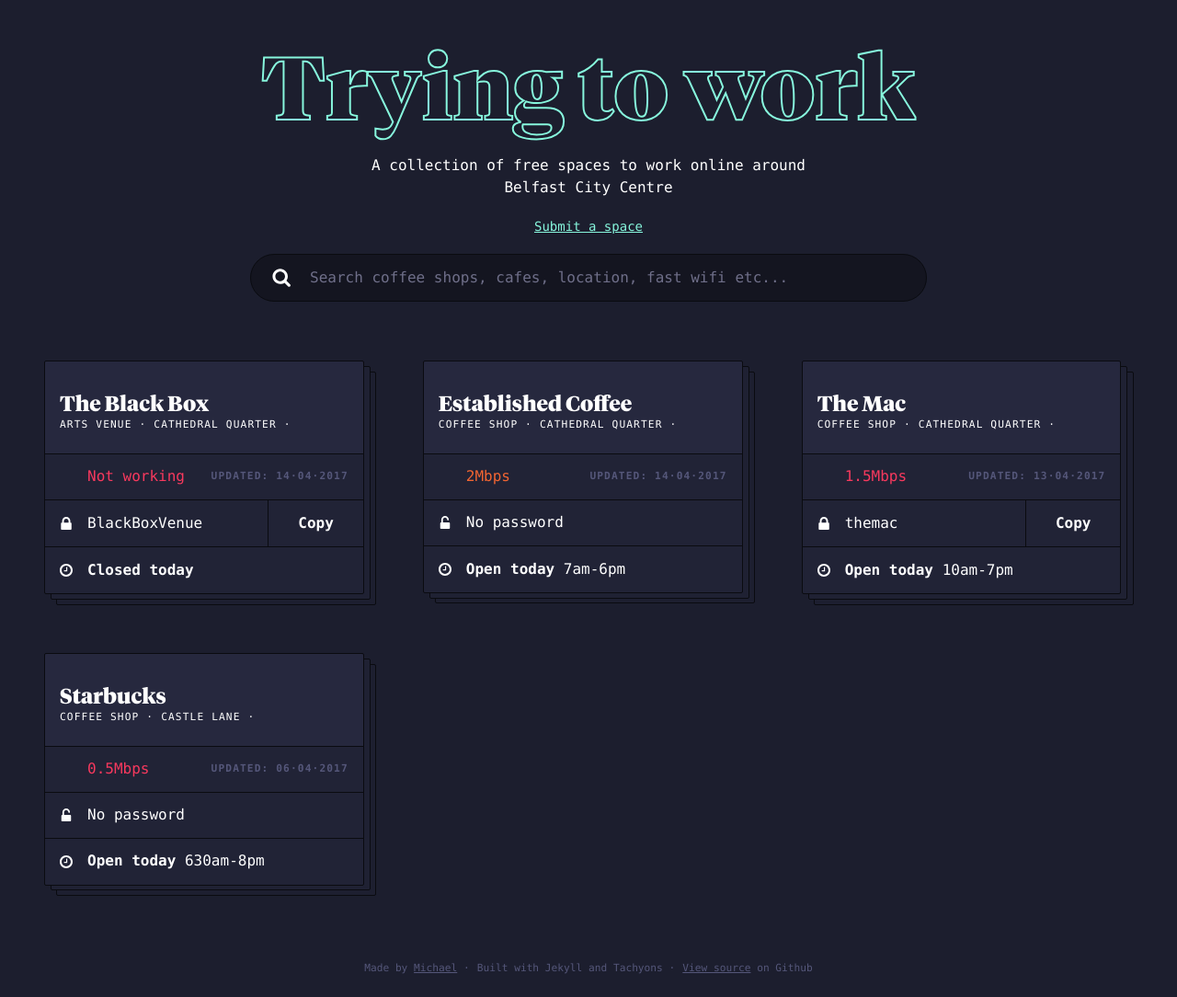
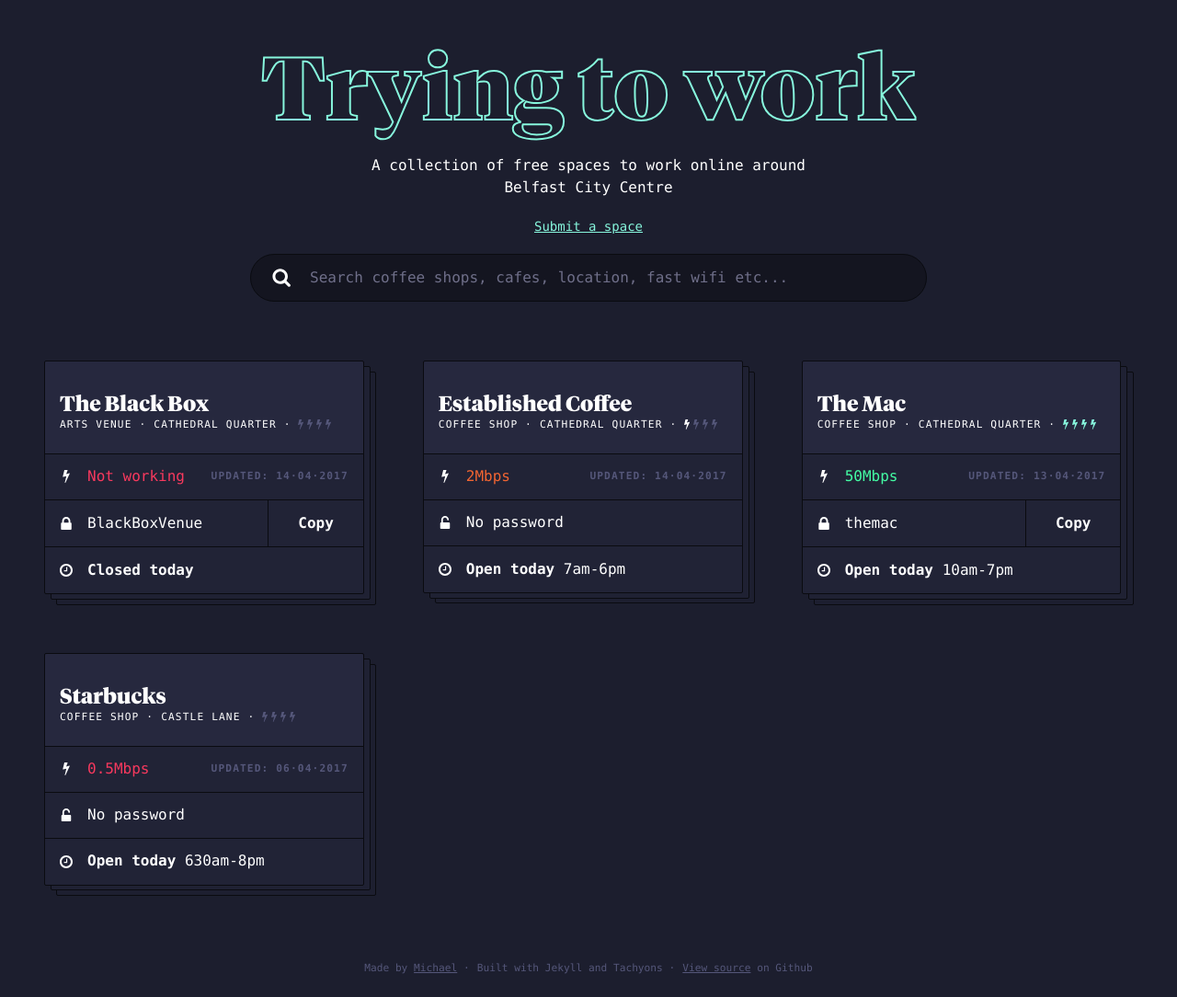
Before and after one commit to mckeever02/tryingtowork, a Jekyll site: the page built from index.html, in a window 1280 px wide. Shown: the whole page at 92% size. Built offline with Jekyll 4.4.1, drawn with Linux system fonts in a browser that asks for light colours; Markdown is read by kramdown in place of the engine named in the settings.

Commit message:
Rejig the rating system to use only speed

```diff
--- a/_includes/rating-system.html
+++ b/_includes/rating-system.html
@@ -1,11 +1,12 @@
-{% if space.rating >= 1 %}
-<svg class="icon icon-sm icon-sm-list v-mid">
-{%else%}
-<svg class="icon icon-sm icon-sm-list washed-blue v-mid">
-{%endif%}
+
+{% if space.speed >= 50 %}
+  {% for i in (1..4) %}
+  <svg class="icon light-green icon-sm icon-sm-list v-mid">
     <use xlink:href="#icon-bolt"></use>
   </svg>
-{% if space.rating >= 2 %}
+  {% endfor %}
+{%else%}
+  {% if space.speed >= 1 %}
   <svg class="icon icon-sm icon-sm-list v-mid">
   {%else%}
   <svg class="icon icon-sm icon-sm-list washed-blue v-mid">
@@ -13,17 +14,27 @@
     <use xlink:href="#icon-bolt"></use>
   </svg>
 
-{% if space.rating >= 3 %}
+  {% if space.speed >= 3 %}
   <svg class="icon icon-sm icon-sm-list v-mid">
   {%else%}
   <svg class="icon icon-sm icon-sm-list washed-blue v-mid">
   {%endif%}
     <use xlink:href="#icon-bolt"></use>
   </svg>
-{% if space.rating >= 4 %}
+
+  {% if space.speed >= 10 %}
   <svg class="icon icon-sm icon-sm-list v-mid">
   {%else%}
   <svg class="icon icon-sm icon-sm-list washed-blue v-mid">
   {%endif%}
     <use xlink:href="#icon-bolt"></use>
   </svg>
+
+  {% if space.speed >= 20 %}
+  <svg class="icon icon-sm icon-sm-list v-mid">
+  {%else%}
+  <svg class="icon icon-sm icon-sm-list washed-blue v-mid">
+  {%endif%}
+    <use xlink:href="#icon-bolt"></use>
+  </svg>
+{%endif%}
--- a/index.html
+++ b/index.html
@@ -29,14 +29,16 @@
             <svg class="icon icon-md v-mid pr3">
               <use xlink:href="#icon-bolt"></use>
             </svg>
-            {% if space.rating <= 1 and space.rating <= 2 %}
+            {% if space.speed <= 1 and space.speed <= 1.9 %}
             <span class="red spaces-speed" data-speed="slow wifi speed">
-            {%elsif space.rating >= 2 and space.rating <= 3 %}
+            {%elsif space.speed >= 2 and space.speed <= 19 %}
             <span class="orange spaces-speed" data-speed="medium wifi speed">
-            {%else%}
+            {%elsif space.speed >= 20 %}
             <span class="green spaces-speed" data-speed="fast wifi speed">
+            {% else %}
+            <span class="red spaces-speed" data-speed="No wifi">
             {%endif%}
-              {% if space.rating >= 1 %}
+              {% if space.speed >= 0.1 %}
               {{space.speed}}Mbps
               {% else %}
               Not working
@@ -52,7 +54,7 @@
               <svg class="icon icon-md v-mid pr3">
                 <use xlink:href="#icon-lock"></use>
               </svg>
-              <span class="password mrauto truncate" id="password" value="{{space.password}}">
+              <span class="password mrauto truncate spaces-password" id="password" value="{{space.password}}">
                 {{space.password}}
               </span>
               <a id="copy" class="link copy bl b--black f5 ph4 pv3 dib white bg-transparent bg-animate hover-bg-navy b"  href="javascript:void(0)">Copy</a>
@@ -60,7 +62,9 @@
               <svg class="icon icon-md v-mid pr3">
                 <use xlink:href="#icon-unlock"></use>
               </svg>
-              No password
+              <span class="spaces-password">
+                No password
+              </span>
             {%endif%}
           </div>
 
--- a/js/dist/scripts.js
+++ b/js/dist/scripts.js
@@ -2535,7 +2535,7 @@
 /***/ })
 /******/ ]);
 var options = {
-    valueNames: [ 'spaces-title', 'spaces-location','spaces-type','spaces-times',{name: 'spaces-speed', attr: 'data-speed'} ]
+    valueNames: [ 'spaces-title', 'spaces-location','spaces-type','spaces-times',{name: 'spaces-speed', attr: 'data-speed'}, 'spaces-password' ]
 };
 
 var spacesList = new List('spaces', options);
--- a/js/main.js
+++ b/js/main.js
@@ -1,5 +1,5 @@
 var options = {
-    valueNames: [ 'spaces-title', 'spaces-location','spaces-type','spaces-times',{name: 'spaces-speed', attr: 'data-speed'} ]
+    valueNames: [ 'spaces-title', 'spaces-location','spaces-type','spaces-times',{name: 'spaces-speed', attr: 'data-speed'}, 'spaces-password' ]
 };
 
 var spacesList = new List('spaces', options);
```
Also changed, not shown: _spaces/established_coffee.md (+0 -1 lines), _spaces/starbucks_castle_lane.md (+0 -1 lines), _spaces/the_black_box.md (+0 -1 lines), _spaces/themac.md (+1 -2 lines), _includes/symbol-defs.svg, js/dist/scripts.min.js. Lines whose indentation alone changed are shown as unchanged.
